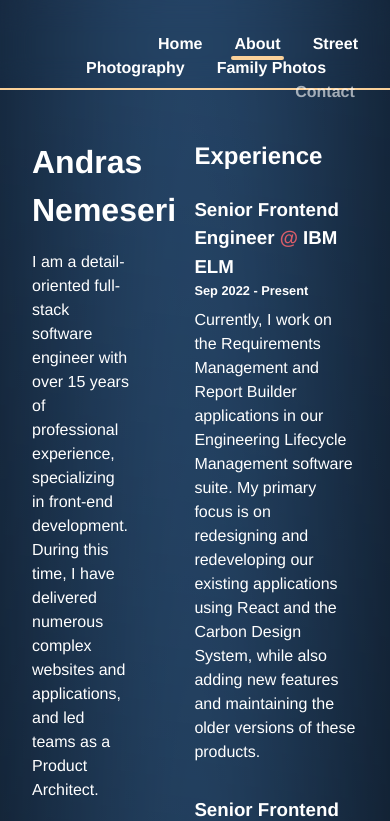
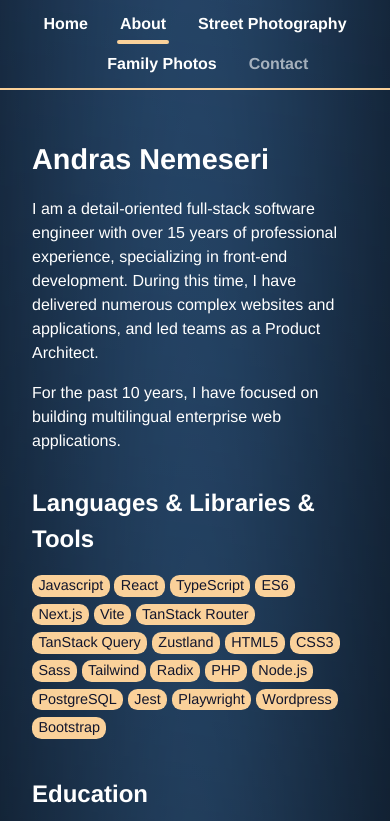
Before and after one commit to nemeseri/family-site-reactjs, a React (Vite) app: page /about in a window 390 px wide. Shown: the top 821 px of the page. Built offline with nearby package versions, Linux system fonts and the light colour scheme; no server answers.

Commit message:
Some basic mobile css

```diff
--- a/src/assets/about.css
+++ b/src/assets/about.css
@@ -61,3 +61,32 @@
 #AboutExperience h2 {
   margin: 0
 }
+
+@media only screen and (max-width: 1024px) {
+  #AboutSidebar h1 {
+    font-size: 1.8rem;
+  }
+}
+
+@media only screen and (max-width: 768px) {
+  #Layout.about main {
+    display: block;
+    padding-bottom: 150px;
+  }
+
+  #AboutSidebar,
+  #AboutExperience {
+    width: auto;
+    padding: 0;
+  }
+
+  .about footer {
+    position: absolute;
+    bottom: 1rem;
+  }
+
+  #AboutExperience h2 {
+    margin: 2rem 0 0;
+  }
+
+}
--- a/src/assets/home.css
+++ b/src/assets/home.css
@@ -15,7 +15,7 @@
 
 #Welcome > div {
   margin: 0 auto;
-  padding: 0 0 6rem;
+  padding: 0 2rem 6rem;
   text-align: center;
 }
 
@@ -27,3 +27,15 @@
 #Welcome p {
   margin: 0 0 2rem;
 }
+
+@media only screen and (max-width: 768px) {
+  #Welcome h1 {
+    font-size: 3rem;
+  }
+}
+
+@media only screen and (max-width: 480px) {
+  #Welcome h1 {
+    font-size: 2.3rem;
+  }
+}
--- a/src/assets/main.css
+++ b/src/assets/main.css
@@ -57,7 +57,7 @@ a, a:visited, a:focus {
 
 #SiteHeader > nav {
   height: 5.5rem;
-  padding: 2rem;
+  padding: 1.5rem 2rem;
   text-align: right;
 }
 
@@ -68,6 +68,7 @@ a, a:visited, a:focus {
 }
 
 #SiteHeader a {
+  display: inline-block;
   margin-left: 1.6rem;
   text-decoration: none;
   font-weight: 600;
@@ -75,6 +76,10 @@ a, a:visited, a:focus {
   position: relative;
   padding: 0.5rem 0.2rem;
   cursor: pointer;
+}
+
+#SiteHeader a:first-child {
+  margin-left: 0;
 }
 
 #SiteHeader a::before {
@@ -131,3 +136,51 @@ a, a:visited, a:focus {
   color: #11152c;
   background-color: #fad19a;
 }
+
+.display-on-tablet,
+.display-on-mobile,
+.display-under-620 {
+  display: none;
+}
+
+@media only screen and (max-width: 768px) {
+  .display-on-tablet {
+    display: block;
+  }
+
+  #SiteHeader {
+    position: relative;
+    -webkit-backdrop-filter: none;
+    backdrop-filter: none;
+  }
+
+  #SiteHeader > nav {
+    padding: 1.5rem;
+    text-align: center;
+  }
+
+}
+
+@media only screen and (max-width: 620px) {
+  #SiteHeader > nav {
+    padding: 0.25rem 1.5rem;
+  }
+
+  .display-under-620 {
+    display: block;
+  }
+}
+
+@media only screen and (max-width: 480px) {
+  .display-on-tablet {
+    display: none;
+  }
+
+  .display-on-mobile {
+    display: block;
+  }
+
+  #SiteHeader > nav {
+    padding: 0.25rem;
+  }
+}
--- a/src/components/Layout.tsx
+++ b/src/components/Layout.tsx
@@ -14,7 +14,7 @@ export default function Layout({ children }: LayoutProps) {
           <nav>
               <Link to="/">Home</Link>
               <Link to="/about">About</Link>
-              <Link to="/street-photography">Street Photography</Link>
+              <Link to="/street-photography">Street Photography</Link><br className='display-under-620' />
               <Link to="/family-photos">Family Photos</Link>
               {/* todo: add email form */}
               <EmailLink>Contact</EmailLink>
--- a/src/routes/about.tsx
+++ b/src/routes/about.tsx
@@ -44,12 +44,12 @@ function About() {
             </a>
           </p>
         </section>
-        <section>
+        <footer>
           <a href="/resume.pdf" className="button" target="_blank">
             Download Resume
           </a>
           <SocialIcons />
-        </section>
+        </footer>
       </div>
       <section id="AboutExperience">
         <h2>Experience</h2>
--- a/src/routes/index.tsx
+++ b/src/routes/index.tsx
@@ -11,7 +11,11 @@ function Home() {
     <section id='Welcome'>
       <div>
         <h1>Hi, I'm Andras.</h1>
-        <p>I'm a full-stack web developer, based in San Francisco, CA.</p>
+        <p>
+          I'm a full-stack web developer,<br className='display-on-mobile' />
+          based in<br className='display-on-tablet'/>
+          San Francisco, CA.
+        </p>
         <footer>
           <SocialIcons />
         </footer>
```
Also changed, not shown: src/routes/family-photos.tsx (line endings or trailing spaces).
